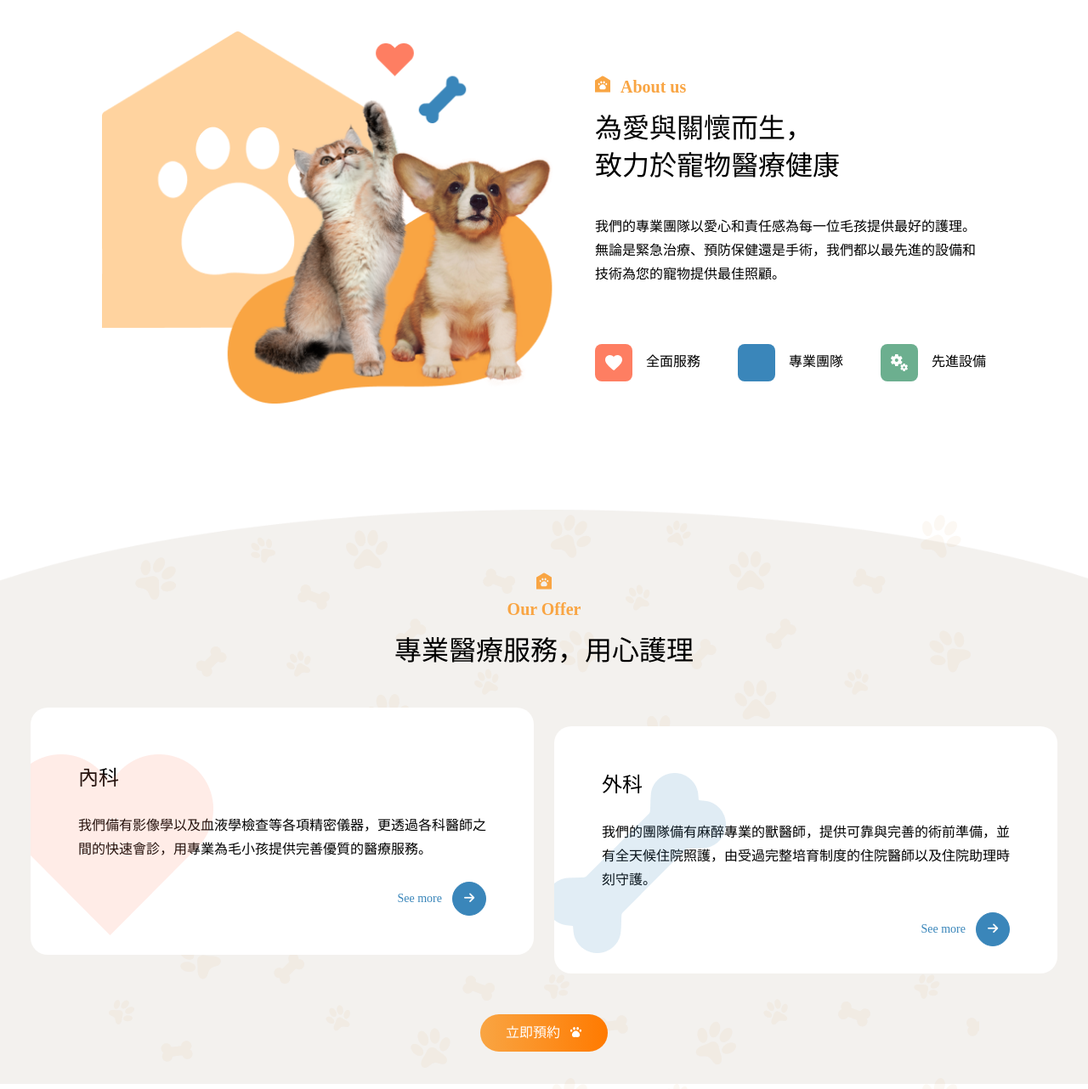
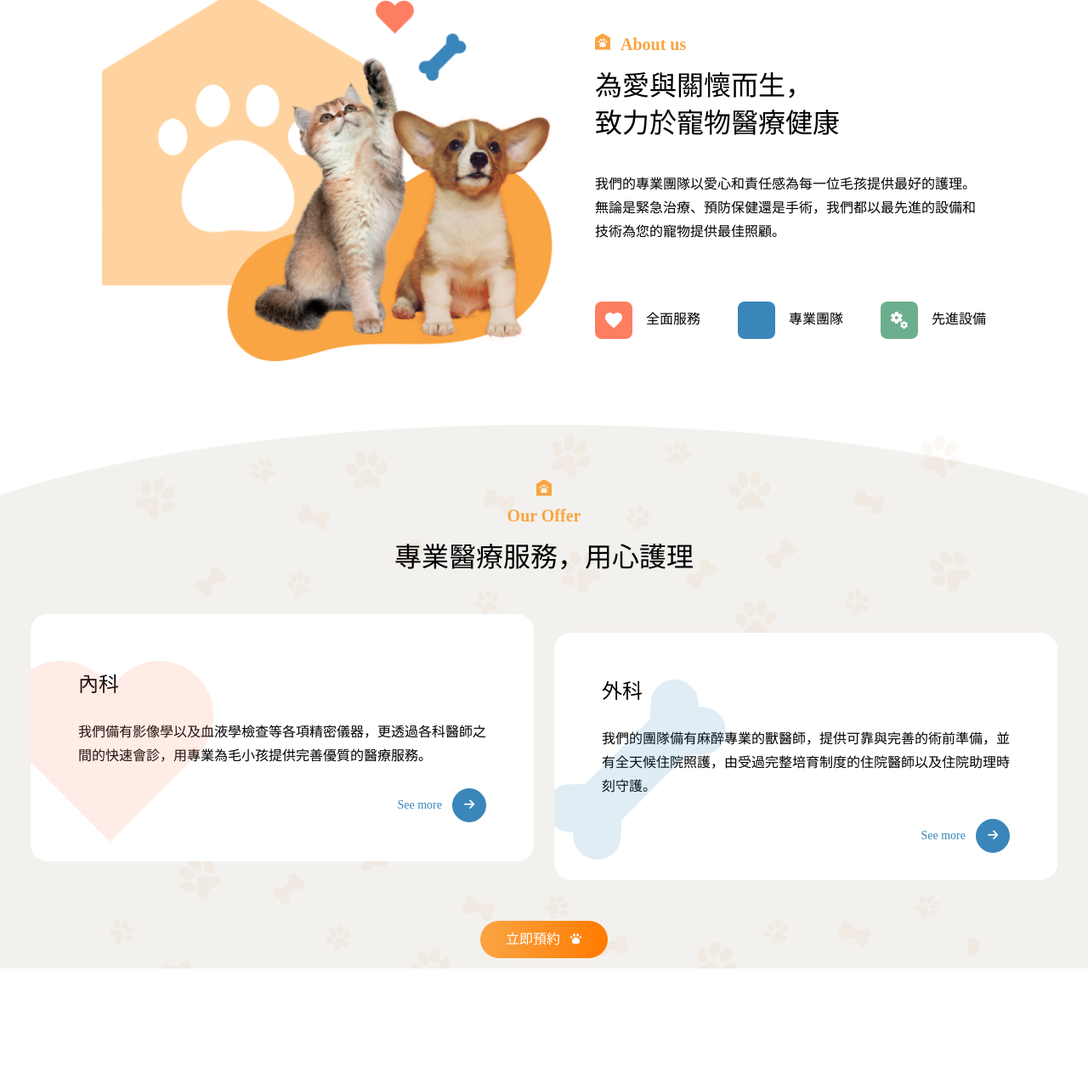
Before and after one commit to Ray625/vet-web, a React (Create React App) app: page / in a window 1280 px wide. Shown: the part 876-2158 px from the top of the page at 85% size. After the commit the page ends 2016 px from the top, so only its background shows below. Built offline with nearby package versions, Linux system fonts and the light colour scheme; the HTML template or start-up script is replaced by a standard one.

Commit message:
style: modify homepage about & offer section height

```diff
--- a/src/styles/homepage_about.module.scss
+++ b/src/styles/homepage_about.module.scss
@@ -2,7 +2,7 @@
 
 .wrapper {
   width: 100%;
-  height: calc(100vh - 124px);
+  height: 72vh;
   display: flex;
   justify-content: center;
   align-items: center;
--- a/src/styles/homepage_offer.module.scss
+++ b/src/styles/homepage_offer.module.scss
@@ -2,7 +2,7 @@
 
 .wrapper {
   width: 100%;
-  height: calc(100vh - 124px);
+  height: 80vh;
   background-color: style.$white;
   background-image: url('../../public/img/offer_background.png');
   background-size: cover;
@@ -19,7 +19,7 @@
   display: flex;
   flex-direction: column;
   align-items: center;
-  padding-top: 10vh;
+  padding-top: 8vh;
 }
 
 .footprint {
```
